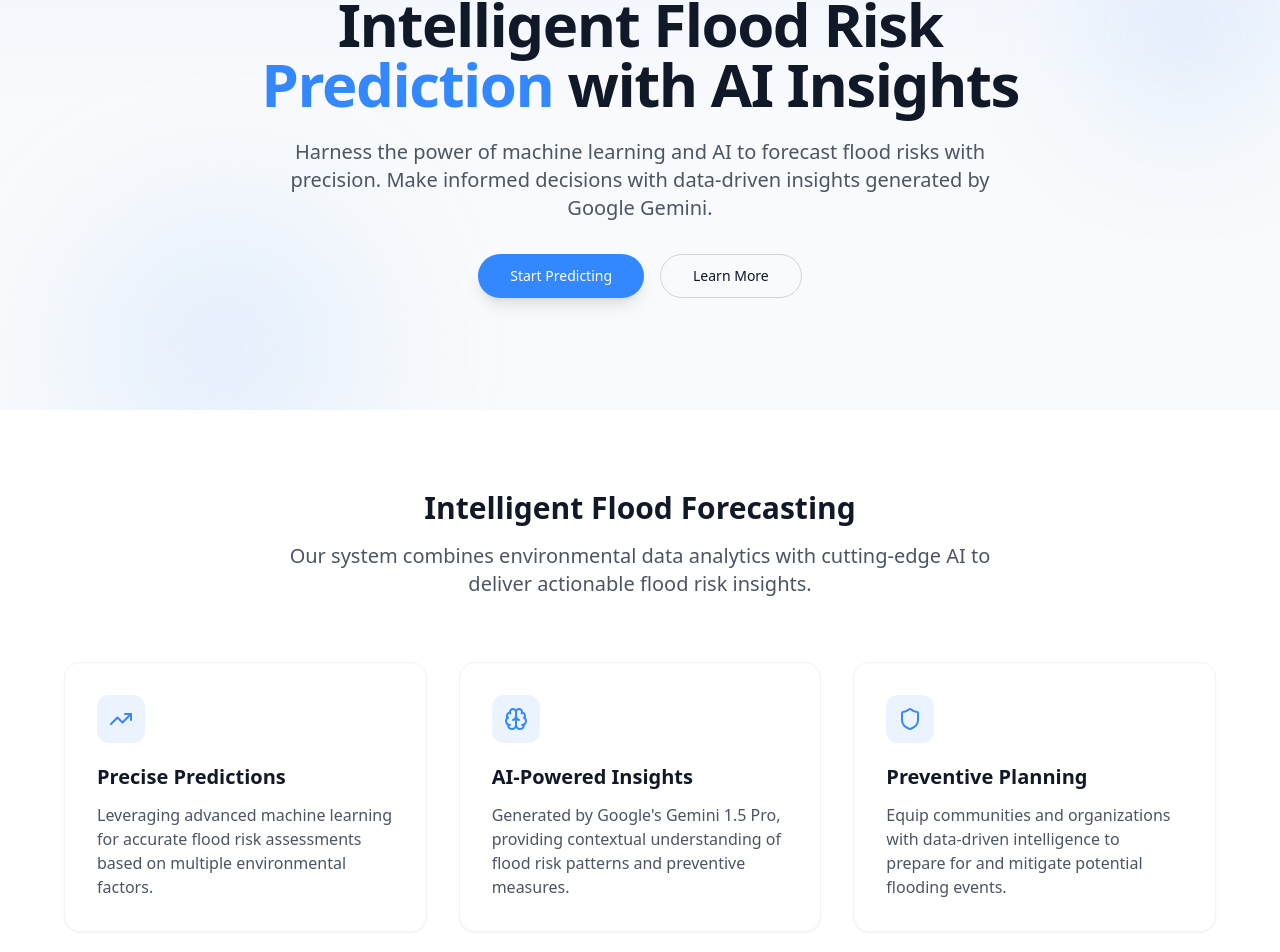
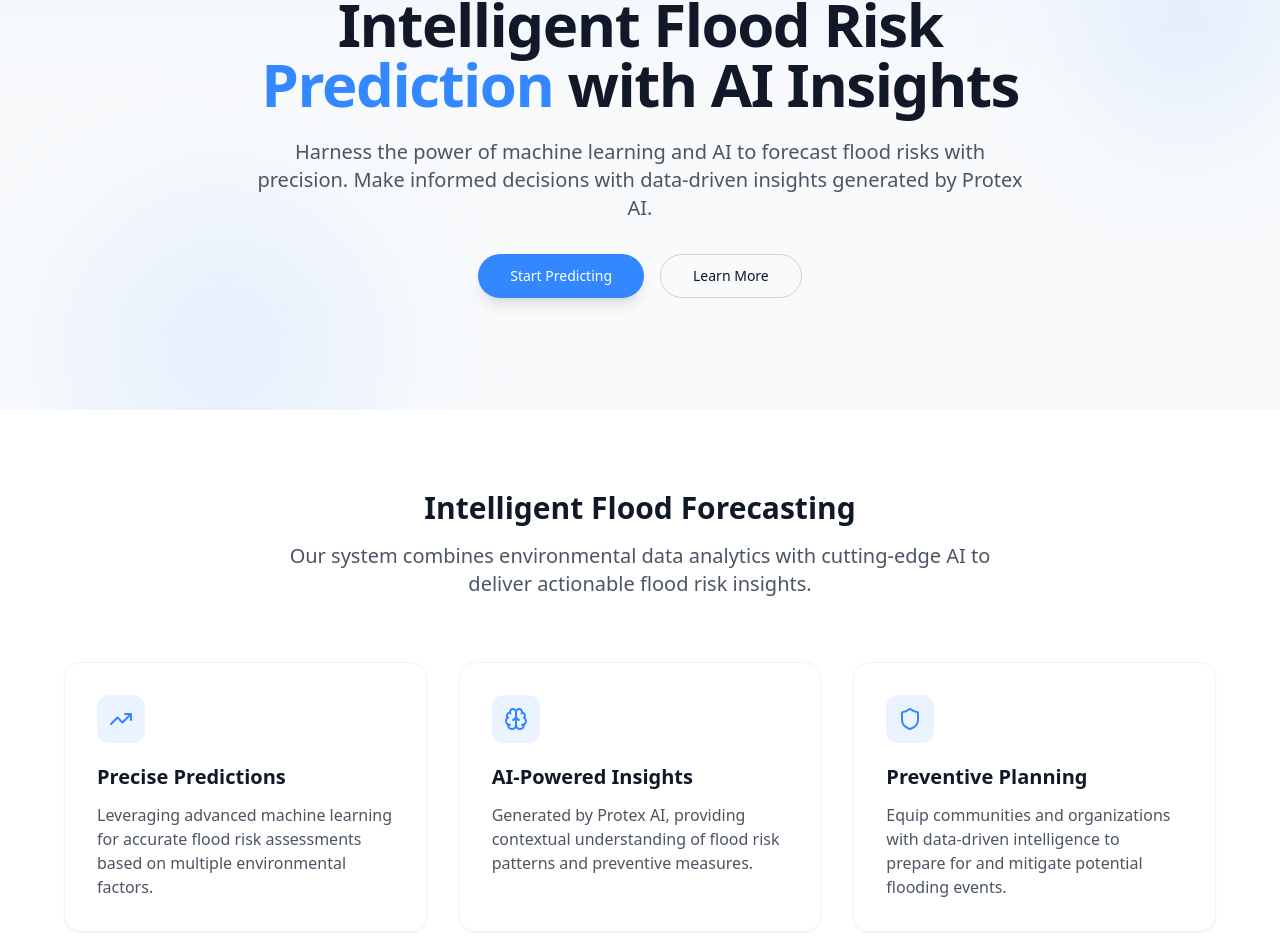
Before and after one commit to sdn3212/floodwise-insightful-forecaster, a React (Vite) app: page / in a window 1280 px wide. Shown: the part 222-1174 px from the top of the page. Built offline with nearby package versions, Linux system fonts and the light colour scheme.

Commit message:
Replace Gemini with Protex AI
Replaced the text "Generated by Google's Gemini 1.5 Pro" with "Generated by Protex AI" in the features section of the index page.

```diff
--- a/src/pages/Index.tsx
+++ b/src/pages/Index.tsx
@@ -1,4 +1,3 @@
-
 import { useState, useEffect } from "react";
 import { useNavigate } from "react-router-dom";
 import { Button } from "@/components/ui/button";
@@ -10,7 +9,6 @@ const Index = () => {
   const [isLoaded, setIsLoaded] = useState(false);
 
   useEffect(() => {
-    // Simulate loading to allow animations to run
     const timer = setTimeout(() => {
       setIsLoaded(true);
     }, 100);
@@ -26,7 +24,7 @@ const Index = () => {
     },
     {
       title: "AI-Powered Insights",
-      description: "Generated by Google's Gemini 1.5 Pro, providing contextual understanding of flood risk patterns and preventive measures.",
+      description: "Generated by Protex AI, providing contextual understanding of flood risk patterns and preventive measures.",
       icon: BrainIcon,
       delay: "200"
     },
@@ -62,7 +60,7 @@ const Index = () => {
             </h1>
 
             <p className={`text-xl text-gray-600 max-w-3xl mx-auto mb-8 transition-all transform ${isLoaded ? 'opacity-100 translate-y-0' : 'opacity-0 translate-y-4'}`} style={{ transitionDelay: "150ms" }}>
-              Harness the power of machine learning and AI to forecast flood risks with precision. Make informed decisions with data-driven insights generated by Google Gemini.
+              Harness the power of machine learning and AI to forecast flood risks with precision. Make informed decisions with data-driven insights generated by Protex AI.
             </p>
 
             <div className={`flex flex-col sm:flex-row justify-center gap-4 transition-all transform ${isLoaded ? 'opacity-100 translate-y-0' : 'opacity-0 translate-y-4'}`} style={{ transitionDelay: "225ms" }}>
```
